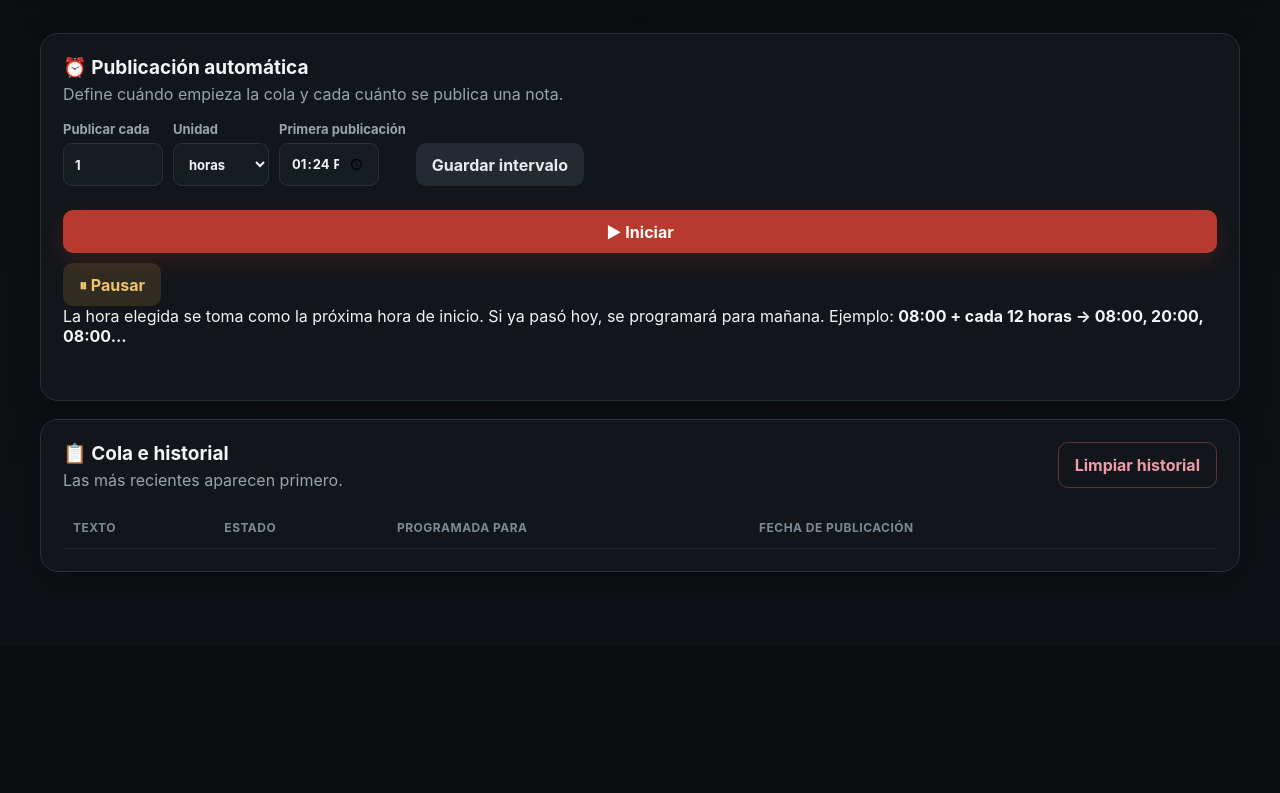
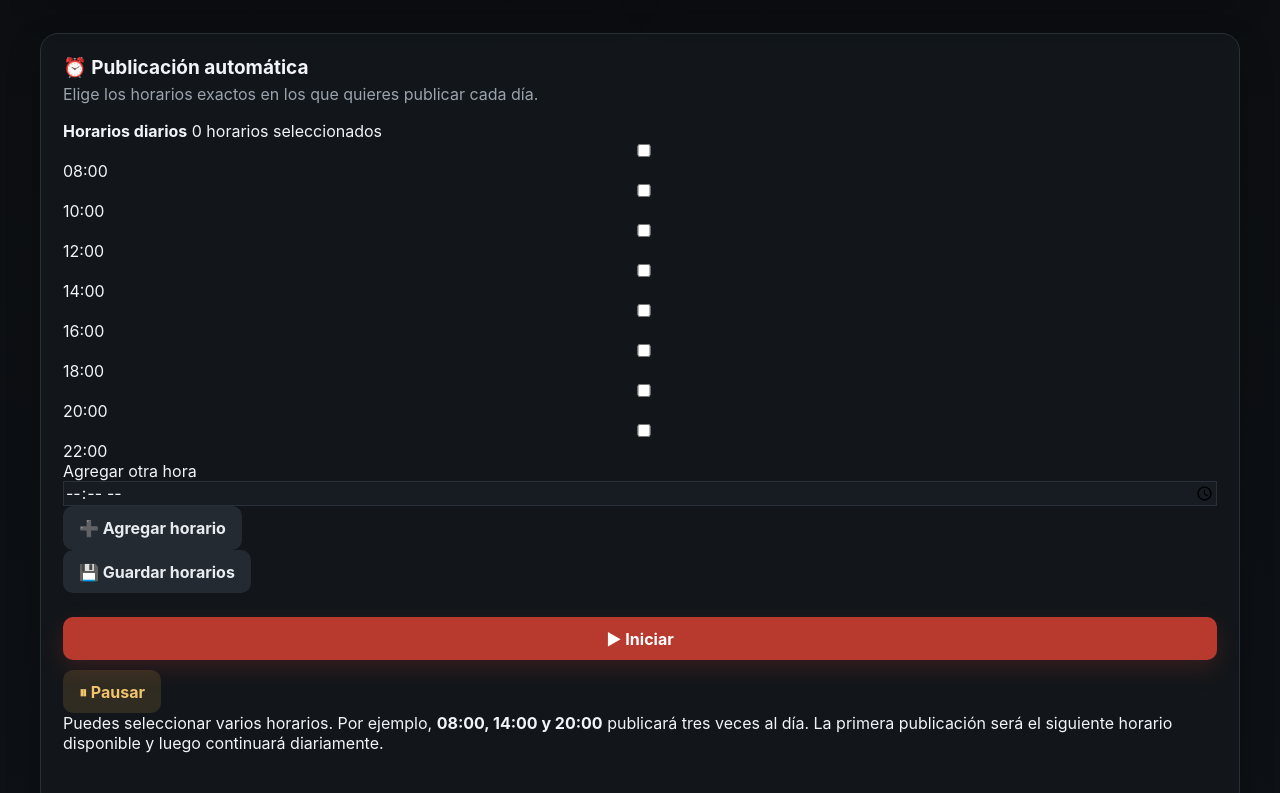
Before and after one commit to BenjayEstudios/threads-ai-publisher, a website: page public/index.html in a window 1280 px wide. Shown: the part 644-1437 px from the top of the page. Before the commit the page ends 1290 px from the top, so only its background shows below. Drawn offline with Linux system fonts and the light colour scheme; no server answers.

Commit message:
Agregar selector de horarios diarios

```diff
--- a/public/index.html
+++ b/public/index.html
@@ -48,38 +48,45 @@
             <div class="panel-title">
                 <div>
                     <h2>⏰ Publicación automática</h2>
-                    <p>Define cuándo empieza la cola y cada cuánto se publica una nota.</p>
+                    <p>Elige los horarios exactos en los que quieres publicar cada día.</p>
+                </div>
+            </div>
+
+            <div class="daily-schedule">
+                <div class="schedule-header">
+                    <strong>Horarios diarios</strong>
+                    <span id="scheduleSummary">0 horarios seleccionados</span>
+                </div>
+
+                <div class="schedule-slots">
+                    <label class="time-option"><input type="checkbox" class="schedule-time" value="08:00"><span>08:00</span></label>
+                    <label class="time-option"><input type="checkbox" class="schedule-time" value="10:00"><span>10:00</span></label>
+                    <label class="time-option"><input type="checkbox" class="schedule-time" value="12:00"><span>12:00</span></label>
+                    <label class="time-option"><input type="checkbox" class="schedule-time" value="14:00"><span>14:00</span></label>
+                    <label class="time-option"><input type="checkbox" class="schedule-time" value="16:00"><span>16:00</span></label>
+                    <label class="time-option"><input type="checkbox" class="schedule-time" value="18:00"><span>18:00</span></label>
+                    <label class="time-option"><input type="checkbox" class="schedule-time" value="20:00"><span>20:00</span></label>
+                    <label class="time-option"><input type="checkbox" class="schedule-time" value="22:00"><span>22:00</span></label>
+                </div>
+
+                <div class="custom-time-row">
+                    <label>
+                        Agregar otra hora
+                        <input id="customTime" type="time" value="">
+                    </label>
+                    <button id="addCustomTimeButton" type="button" class="secondary">➕ Agregar horario</button>
                 </div>
             </div>
 
             <div class="scheduler-controls">
-                <label>
-                    Publicar cada
-                    <input id="intervalValue" type="number" min="1" value="1">
-                </label>
-
-                <label>
-                    Unidad
-                    <select id="intervalUnit">
-                        <option value="minutes">minutos</option>
-                        <option value="hours" selected>horas</option>
-                        <option value="days">días</option>
-                    </select>
-                </label>
-
-                <label>
-                    Primera publicación
-                    <input id="startTime" type="time">
-                </label>
-
-                <button id="saveSettingsButton" type="button" class="secondary">Guardar intervalo</button>
+                <button id="saveScheduleButton" type="button" class="secondary">💾 Guardar horarios</button>
                 <button id="startButton" type="button" class="primary">▶ Iniciar</button>
                 <button id="pauseButton" type="button" class="warning">⏸ Pausar</button>
             </div>
 
             <div class="schedule-help">
-                La hora elegida se toma como la próxima hora de inicio. Si ya pasó hoy, se programará para mañana.
-                Ejemplo: <strong>08:00 + cada 12 horas → 08:00, 20:00, 08:00...</strong>
+                Puedes seleccionar varios horarios. Por ejemplo, <strong>08:00, 14:00 y 20:00</strong> publicará tres veces al día.
+                La primera publicación será el siguiente horario disponible y luego continuará diariamente.
             </div>
 
             <div id="schedulerStatus" class="status"></div>
```
